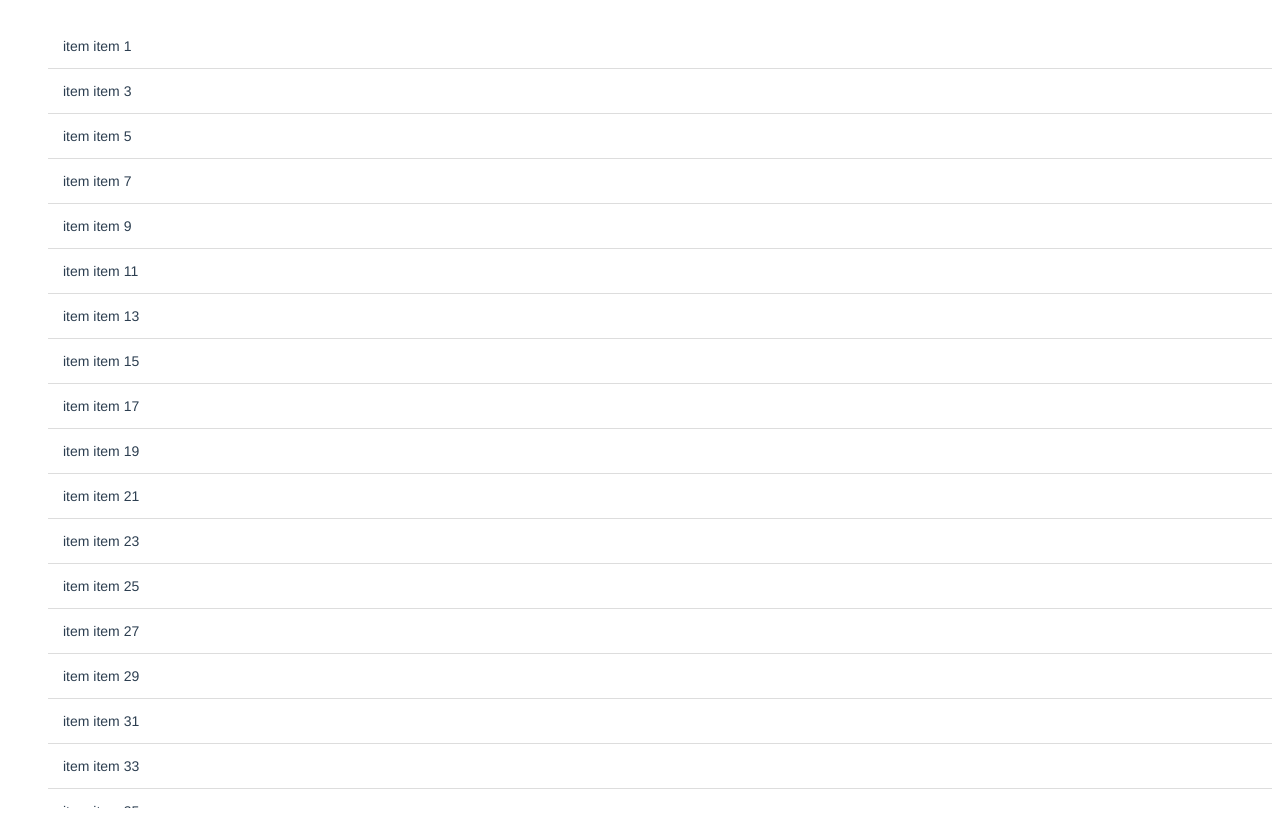
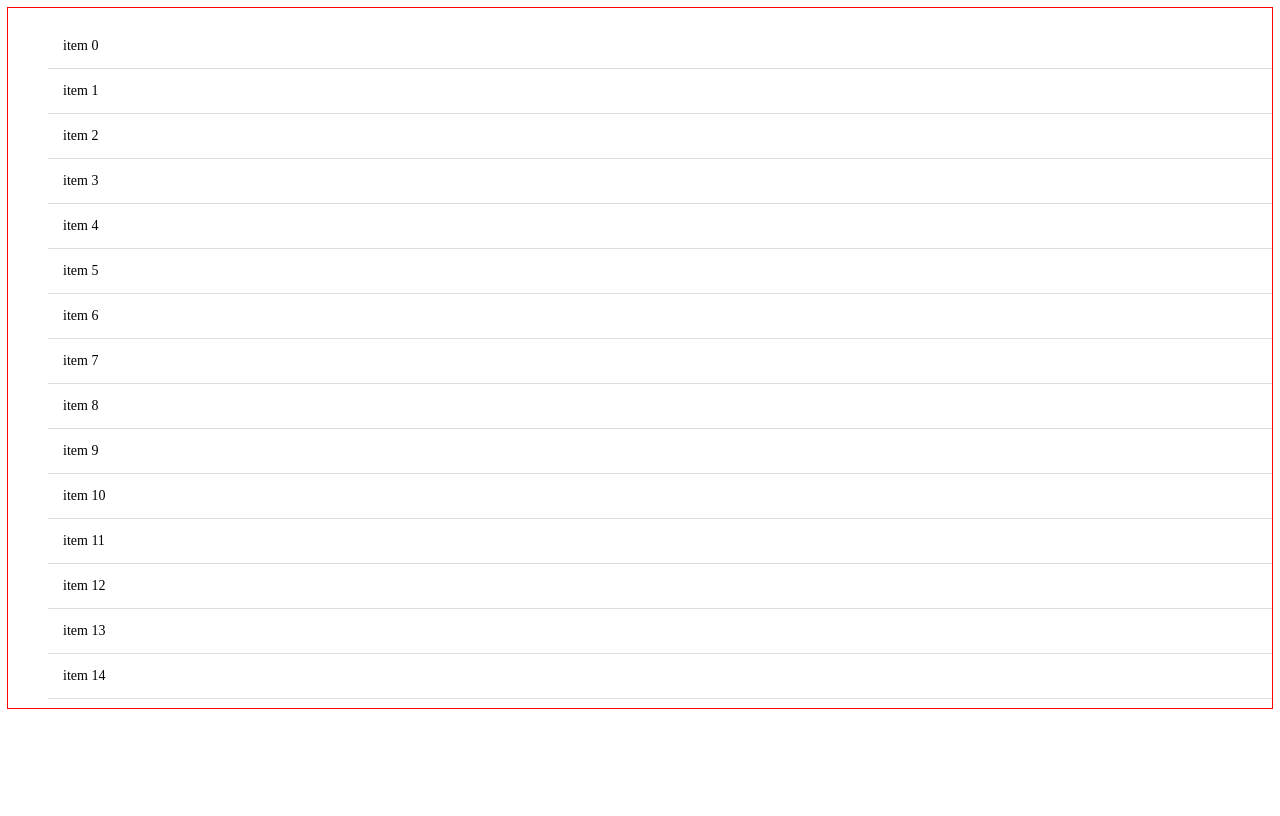
Before and after one commit to yongjiexu/myInfiniteLoading, a Vue app: page / in a window 1280 px wide. Built offline with nearby package versions, Linux system fonts and the light colour scheme.

Commit message:
实现基本的无限加载功能

```diff
--- a/src/App.vue
+++ b/src/App.vue
@@ -1,6 +1,6 @@
 <template>
   <div id="app">
-    <MyInfiniteLoading :dataPool="listData" :loadMoreCallback="loadMore"></MyInfiniteLoading>
+    <MyInfiniteLoading></MyInfiniteLoading>
   </div>
 </template>
 
@@ -14,22 +14,6 @@
         listData: []
       }
     },
-    created () {
-      for (let i = 0; i < 50; i++) {
-        this.listData.push (`item ${++i}`)
-      }
-    },
-    method:{
-      loadMore(){
-        setTimeout(() => {
-          const temp = [];
-          for (let i = this.listData.length + 1; i <= this.listData.length + 20; i++) {
-            temp.push(i);
-          }
-          this.listData = this.listData.concat(temp);
-        }, 1000);
-      }
-    },
     components: {
       MyInfiniteLoading
     }
@@ -37,11 +21,5 @@
 </script>
 
 <style>
-  #app {
-    font-family: 'Avenir', Helvetica, Arial, sans-serif;
-    -webkit-font-smoothing: antialiased;
-    -moz-osx-font-smoothing: grayscale;
-    text-align: center;
-    color: #2c3e50;
-  }
+
 </style>
--- a/src/components/MyInfiniteLoading.vue
+++ b/src/components/MyInfiniteLoading.vue
@@ -1,9 +1,10 @@
 <template>
-  <div id="container">
+  <div id="my-infinite-loading-wrapper">
+    <div class="scroll-container" @scroll="handleScroll">
       <ul>
-      <li v-for="(item,index) in displayData" :key="index">item {{item}}</li>
+        <li v-for="(item,index) in dataPool" :key="index">item {{item}}</li>
       </ul>
-    <!--<div class="load-more">loading...</div>-->
+    </div>
   </div>
 </template>
 
@@ -12,33 +13,69 @@
     name: 'MyInfiniteLoading',
     data () {
       return {
-        displayData: this.dataPool.slice (0, 30)
+        // 存放所有可能要展示的数据
+        dataPool: [],
+        scrollContainer: undefined
       }
     },
     props: {
-      // 存放所有要展示的数据
-      dataPool: {
-        type: Array,
-        required: true,
-        default: []
+      distance: {
+        type: Number,
+        required: false,
+        default: 30
+      }
     },
-      loadMoreCallback: {
-        type: Function,
-        required: true
+    computed: {
+      // 存放当前要展示的数据
+      displayData: function () {
+        return this.dataPool.slice(0, 30)
+      }
+    },
+    created () {
+      for (let i = 0; i < 15; i++) {
+        this.dataPool.push(i)
+      }
+    },
+    mounted () {
+      this.scrollContainer = document.querySelector('.scroll-container')
+    },
+    methods: {
+      // 模拟网络操作，加载更多数据
+      loadMore () {
+        setTimeout(() => {
+          const temp = []
+          for (let i = this.dataPool.length + 1; i <= this.dataPool.length + 10; i++) {
+            temp.push(i)
+          }
+          this.dataPool = this.dataPool.concat(temp)
+        }, 10)
+      },
+      /**
+       * 处理滚动事件，检测是否应该加载更多
+       */
+      handleScroll () {
+        if (this.checkBottomReached()) {
+          this.loadMore()
+        }
+      },
+      checkBottomReached () {
+        return this.scrollContainer.scrollTop + this.scrollContainer.offsetHeight + this.distance >= this.scrollContainer.scrollHeight
       }
     }
   }
 </script>
 
 <style scoped lang="stylus">
-  div#container
+  #my-infinite-loading-wrapper
     width: 100%
     height: 100vh
-    overflow-y auto
+    .scroll-container
+      width: 100%
+      height: 700px
+      overflow-y scroll
+      outline: 1px solid red
       ul
-      display: block
         width: 100%
-      height: 100%
         list-style: none
         li
           text-decoration none
```
Lines whose indentation alone changed are shown as unchanged.
